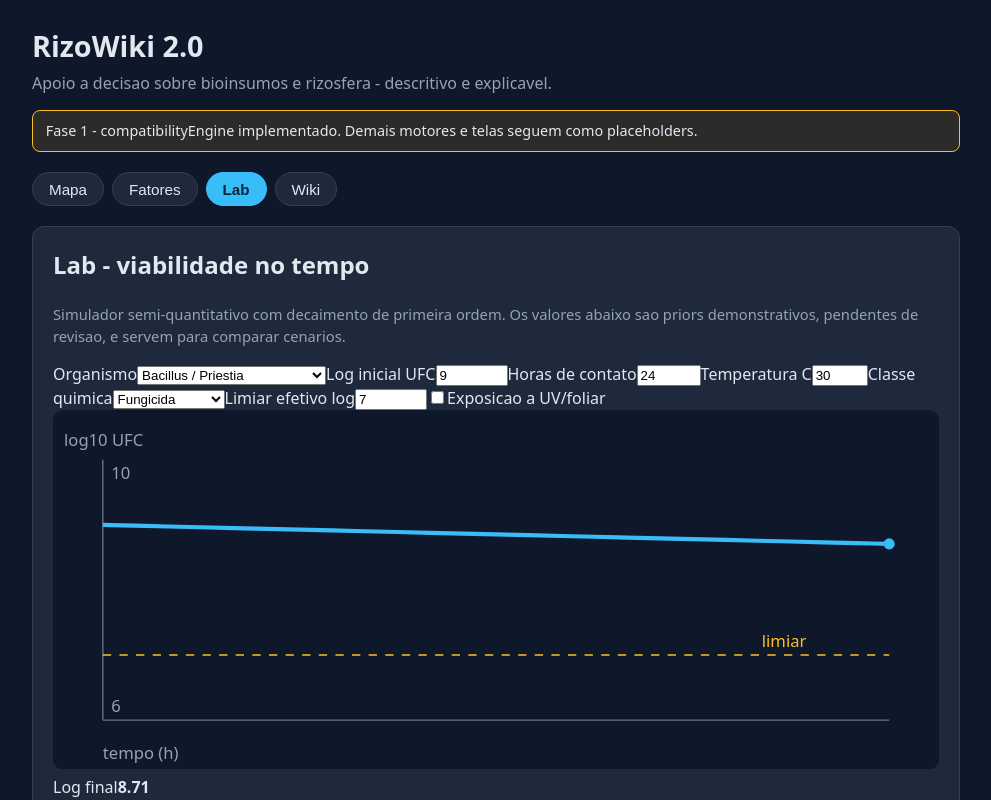
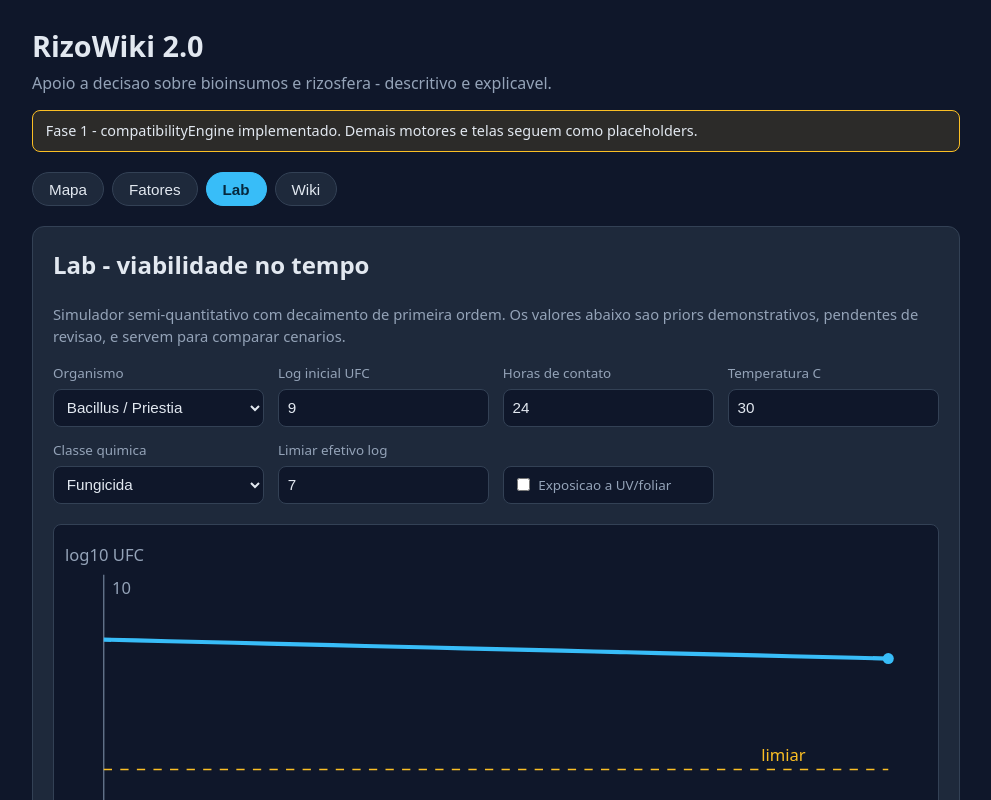
Before and after one commit to MarcoAntonioBarreiros/RizoWiki-2.0, a React (Vite) app: page / in a window 1280 px wide. Both pictures are taken after a click on the button "Lab". Shown: the top 800 px of the page, without its empty margins (144-1135 px from the left). Built offline with nearby package versions, Linux system fonts and the light colour scheme.

Commit message:
Style Lab controls

```diff
--- a/src/App.css
+++ b/src/App.css
@@ -89,6 +89,84 @@ body {
   margin: 0.2rem 0;
 }
 
+.lab-grid {
+  display: grid;
+  grid-template-columns: repeat(auto-fit, minmax(170px, 1fr));
+  gap: 0.85rem;
+  margin: 1rem 0 1.25rem;
+}
+
+.field,
+.check-field {
+  display: grid;
+  gap: 0.35rem;
+  color: var(--muted);
+  font-size: 0.84rem;
+}
+
+.field input,
+.field select {
+  width: 100%;
+  min-height: 38px;
+  border: 1px solid var(--panel-2);
+  border-radius: 8px;
+  background: #0f172a;
+  color: var(--text);
+  padding: 0.45rem 0.55rem;
+  font-size: 0.95rem;
+}
+
+.check-field {
+  align-self: end;
+  min-height: 38px;
+  grid-template-columns: auto 1fr;
+  align-items: center;
+  border: 1px solid var(--panel-2);
+  border-radius: 8px;
+  padding: 0.45rem 0.55rem;
+  background: #0f172a;
+}
+
+.chart-wrap {
+  width: 100%;
+  overflow: hidden;
+  border: 1px solid var(--panel-2);
+  border-radius: 8px;
+  background: #0f172a;
+}
+
+.chart-wrap svg {
+  display: block;
+  width: 100%;
+  height: auto;
+}
+
+.metric-grid {
+  display: grid;
+  grid-template-columns: repeat(auto-fit, minmax(150px, 1fr));
+  gap: 0.75rem;
+  margin: 1rem 0;
+}
+
+.metric-grid div {
+  border: 1px solid var(--panel-2);
+  border-radius: 8px;
+  padding: 0.75rem;
+  background: rgba(15, 23, 42, 0.68);
+}
+
+.metric-grid span {
+  display: block;
+  color: var(--muted);
+  font-size: 0.78rem;
+}
+
+.metric-grid strong {
+  display: block;
+  margin-top: 0.2rem;
+  font-size: 1rem;
+}
+
 .app__footer {
   margin-top: 1.5rem;
   color: var(--muted);
```
